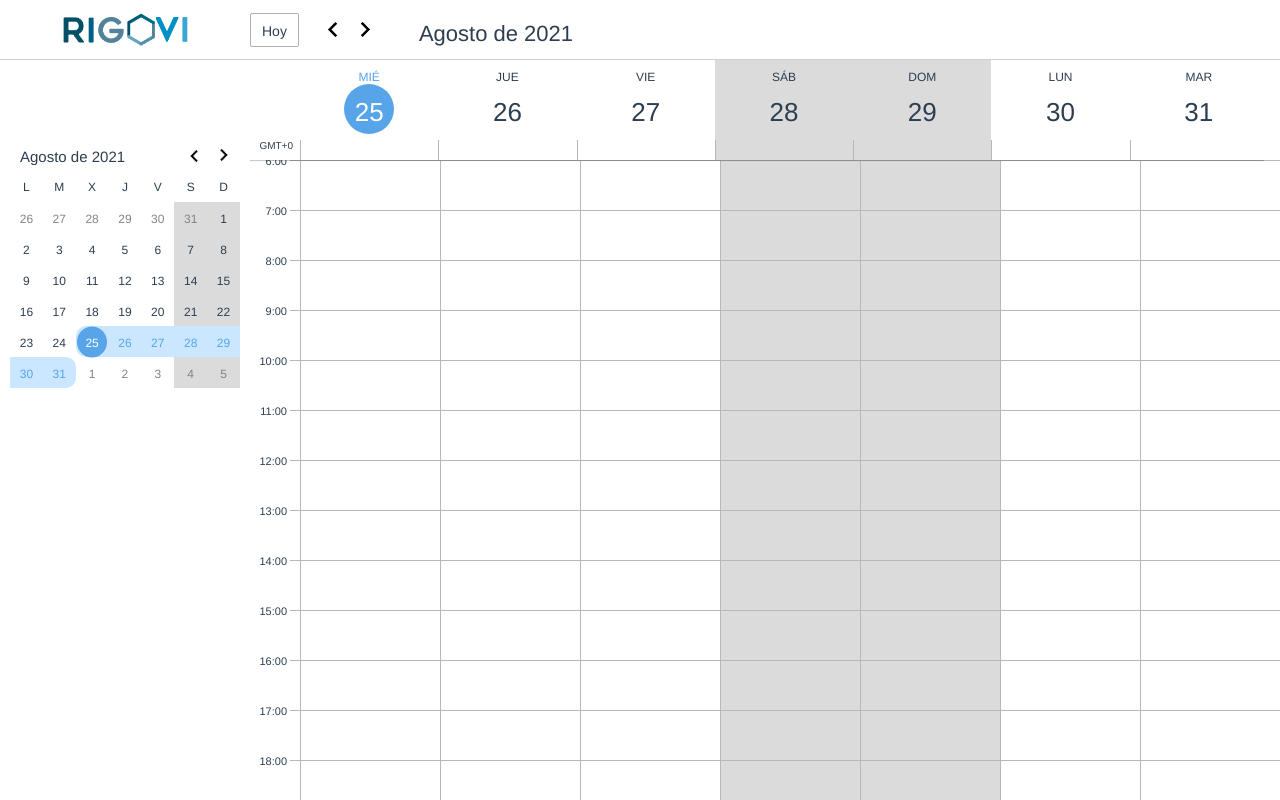
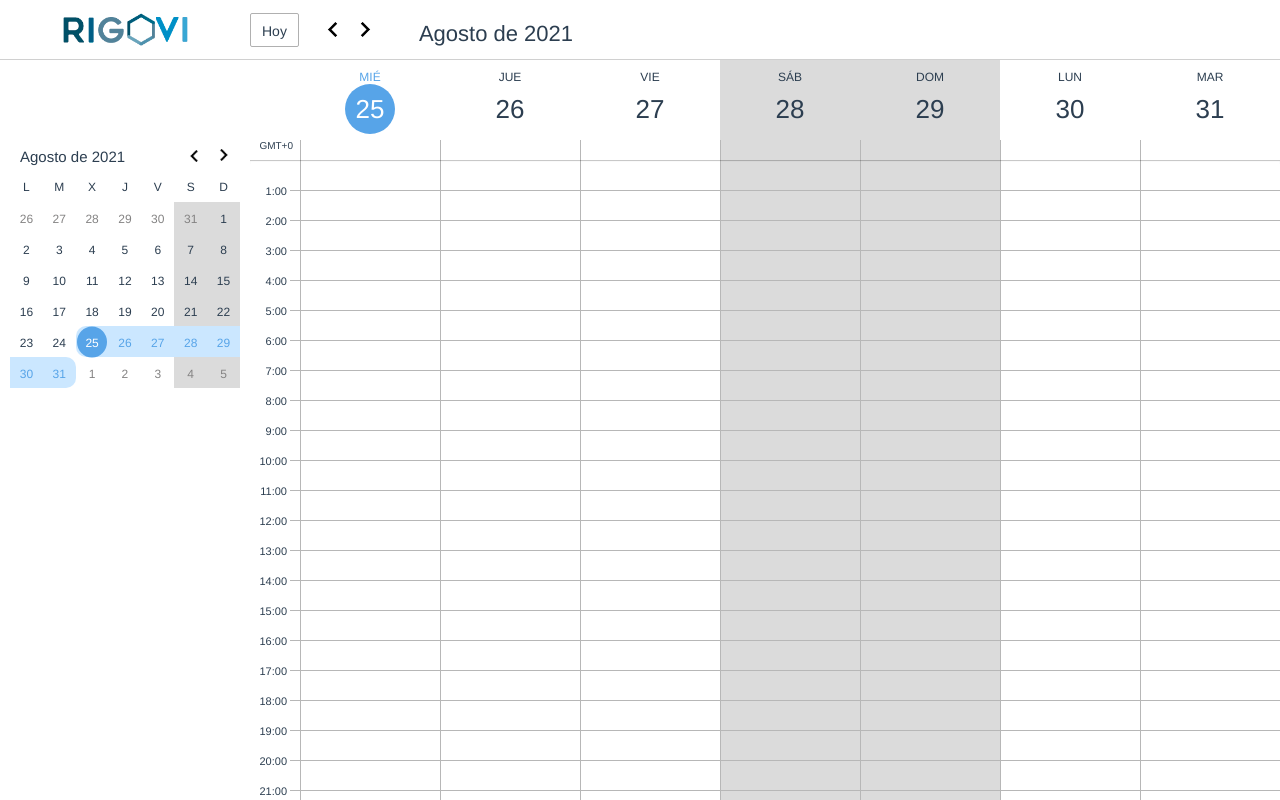
Before and after one commit to RJ64/ccr-calendar, a Vue app: page / in a window 1280 px wide. Built offline with nearby package versions, Linux system fonts and the light colour scheme.

Commit message:
Se pone padding en la cabecera si hay scroll y se ajusta correctamente y se mantiene sincronizado. Fix para que se vea bien en todos los navegadores el centrado del número del día en la cabecera de la semana

```diff
--- a/src/components/cabecera/Cabecera.vue
+++ b/src/components/cabecera/Cabecera.vue
@@ -35,13 +35,13 @@ export default {
   },
   methods: {
     semanaAnterior() {
-      this.$emit("semanaAnterior", "semanaAnterior");
+      this.$emit("semanaAnterior");
     },
     semanaSiguiente() {
-      this.$emit("semanaSiguiente", "semanaSiguiente");
+      this.$emit("semanaSiguiente");
     },
     irAHoy() {
-      this.$emit("irAHoy", "irAHoy");
+      this.$emit("irAHoy");
     },
     nombreMesCabecera() {
       let ultimoDiaViendoEnSemana = new Date(this.primerDiaSemanaMostrando.getTime() + (1000 * 60 * 60 * 24 * (this.numDiasMostrando - 1)));
--- a/src/components/calendarioResumen/CabeceraResumenSemana.vue
+++ b/src/components/calendarioResumen/CabeceraResumenSemana.vue
@@ -1,6 +1,10 @@
 <template>
 
-  <div class="cabeceraCalendarioResumenSemana">
+  <div
+    class="cabeceraCalendarioResumenSemana"
+    :style="{
+      'padding-right': paddingCabeceraSiScroll+'px'
+    }">
 
     <DiasCabeceraResumenSemana
       :primerDiaSemanaMostrando="primerDiaSemanaMostrando"
@@ -22,6 +26,7 @@ import EventosDiaCompletoCabeceraResumenSemana from './EventosDiaCompletoCabecer
 
 export default {
   name: 'CabeceraResumenSemana',
+  emits: ["cabeceraResumenSemanaMontada"],
   components: {
     DiasCabeceraResumenSemana,
     EventosDiaCompletoCabeceraResumenSemana,
@@ -39,6 +44,10 @@ export default {
       type: Date,
       required: true,
     },
+    paddingCabeceraSiScroll: {
+      type: Number,
+      required: true,
+    },
   },
   methods: {
     zonaHoraria() {
@@ -46,6 +55,9 @@ export default {
       let signo = cambioHorario > 0 ? '-' : '+';
       return 'GMT' + signo + Math.abs(cambioHorario);
     },
+  },
+  mounted() {
+      this.$emit("cabeceraResumenSemanaMontada");
   },
 }
 </script>
@@ -57,7 +69,6 @@ export default {
   width: 100%;
   height: 100px;
   position: relative;
-  padding-right: 12px;
 }
 .cabeceraCalendarioResumenSemana::after {
   -moz-box-shadow: inset 0 1px 1px 0 rgba(0,0,0,.14),inset 0 2px 1px -1px rgba(0,0,0,.12);
@@ -65,9 +76,12 @@ export default {
   content: "";
   height: 4px;
   position: absolute;
-  width: calc(100% - 16px);
+  width: 100%;
   z-index: 505;
   left: 0;
   bottom: -4px;
 }
+.cabeceraCalendarioResumenSemana.scroll {
+  padding-right: 12px;
+}
 </style>
--- a/src/components/calendarioResumen/CalendarioResumenSemana.vue
+++ b/src/components/calendarioResumen/CalendarioResumenSemana.vue
@@ -3,7 +3,9 @@
   <CabeceraResumenSemana
     :primerDiaSemanaMostrando="primerDiaSemanaMostrando"
     :numDiasMostrando="numDiasMostrando"
-    :hoy="hoy"/>
+    :hoy="hoy"
+    :paddingCabeceraSiScroll="paddingCabeceraSiScroll"
+    @cabeceraResumenSemanaMontada="cabeceraResumenSemanaMontada"/>
 
   <HorasResumenSemana
     :primerDiaSemanaMostrando="primerDiaSemanaMostrando"
@@ -36,5 +38,47 @@ export default {
       required: true,
     },
   },
+  data() {
+      return {
+          paddingCabeceraSiScroll: 0,
+      };
+  },
+  methods: {
+    cambioSizeVentana() {
+      this.actualizarPaddingCabeceraSiScrollPresente();
+    },
+    actualizarPaddingCabeceraSiScrollPresente() {
+
+      let selectorExteriorEventos = document.querySelector(".zonaPrincipalCalendarioResumenSemana");
+      let selectorLateralZonaHoraria = document.querySelector(".lateralZonaHoraria");
+      let selectorEventosPorHoras = document.querySelector(".zonaPrincipalEventos");
+      // Si no hay scroll o no se ha cargado todavía
+      if (
+        selectorExteriorEventos === null
+        || selectorLateralZonaHoraria === null
+        || selectorEventosPorHoras === null
+        || selectorExteriorEventos.offsetWidth === (selectorLateralZonaHoraria.offsetWidth + selectorEventosPorHoras.offsetWidth)
+      ) {
+        this.paddingCabeceraSiScroll = 0;
+      }
+      // Si hay scroll
+      else {
+        this.paddingCabeceraSiScroll = selectorExteriorEventos.offsetWidth - (selectorLateralZonaHoraria.offsetWidth + selectorEventosPorHoras.offsetWidth);
+      }
+
+    },
+    cabeceraResumenSemanaMontada() {
+      this.actualizarPaddingCabeceraSiScrollPresente();
+    },
+  },
+  mounted() {
+    this.cambioSizeVentana();
+  },
+  created() {
+    window.addEventListener("resize", this.cambioSizeVentana);
+  },
+  unmounted() {
+    window.removeEventListener("resize", this.cambioSizeVentana);
+  },
 }
 </script>
--- a/src/components/calendarioResumen/DiasCabeceraResumenSemana.vue
+++ b/src/components/calendarioResumen/DiasCabeceraResumenSemana.vue
@@ -17,9 +17,11 @@
         }">{{ nombreCortoDiaDeLaSemanaDesdeDia(diaColumnaMostrando(numColumnaDiaPintando)) }}</div>
 
       <div :class="{
-        'numDiaDeLaSemana' : true,
+        'exteriorNumDiaDeLaSemana' : true,
         'esHoy' : mismoDia(diaColumnaMostrando(numColumnaDiaPintando), hoy),
-        }">{{ diaColumnaMostrando(numColumnaDiaPintando).getDate() }}</div>
+      }">
+        <div class="numDiaDeLaSemana">{{ diaColumnaMostrando(numColumnaDiaPintando).getDate() }}</div>
+      </div>
 
     </div>
 
@@ -95,18 +97,28 @@ export default {
 .diaDeLaSemana.esHoy {
   color: #57a4e8;
 }
-.numDiaDeLaSemana {
+.exteriorNumDiaDeLaSemana {
   font-size: 26px;
   width: 50px;
   height: 50px;
   border-radius: 100%;
-  line-height: 56px;
   position: relative;
   left: 50%;
   transform: translate(-50%, 0);
 }
-.numDiaDeLaSemana.esHoy {
+.exteriorNumDiaDeLaSemana.esHoy {
   background-color: #57a4e8;
   color: white;
 }
+.numDiaDeLaSemana {
+  position: absolute;
+  left: 50%;
+  top: 50%;
+  transform: translate(-50%, -50%);
+}
+@-moz-document url-prefix() {
+  .numDiaDeLaSemana {
+    padding-top: 5px;
+  }
+}
 </style>
--- a/src/components/calendarioResumen/HorasResumenSemana.vue
+++ b/src/components/calendarioResumen/HorasResumenSemana.vue
@@ -3,7 +3,7 @@
   <div class="zonaPrincipalCalendarioResumenSemana">
 
       <div class="lateralZonaHoraria">
-        <div :style="{'height': alturaHora+'px'}" v-for="horaPintando in 24" :key="horaPintando" class="filaHora">
+        <div v-for="horaPintando in 24" :key="horaPintando" class="filaHora">
           <div v-if="horaPintando > 1" class="semilinea"></div>
           <div v-if="horaPintando < 24" class="hora">{{ horaPintando }}:00</div>
         </div>
@@ -21,9 +21,9 @@
             'esFinde' : esFinde(diaColumnaMostrando(numColumnaDiaPintando)),
           }">
 
-          <div :style="{'height': alturaHora+'px'}" v-for="horaPintando in 24" :key="horaPintando" class="filaHoraEventos"></div>
+          <div v-for="horaPintando in 24" :key="horaPintando" class="filaHoraEventos"></div>
 
-          <div class="zonaLineaAhora" :style="{'top': ((alturaHora * hoy.getHours()) + ((alturaHora * hoy.getMinutes()) / 60))+'px'}" v-if="mismoDia(diaColumnaMostrando(numColumnaDiaPintando), hoy)">
+          <div class="zonaLineaAhora" :style="{'top': topZonaLineaAhora+'px'}" v-if="mismoDia(diaColumnaMostrando(numColumnaDiaPintando), hoy)">
             <div class="bolaAhora"></div>
             <div class="lineaAhora"></div>
           </div>
@@ -56,8 +56,13 @@ export default {
   },
   data() {
       return {
-          alturaHora: 50,
+          alturaHora: 0,
       };
+  },
+  computed: {
+    topZonaLineaAhora() {
+      return ((this.alturaHora * this.hoy.getHours()) + ((this.alturaHora * this.hoy.getMinutes()) / 60));
+    },
   },
   methods: {
     mismoDia(dia1, dia2) {
@@ -72,9 +77,21 @@ export default {
     esFinde(dia) {
       return shared.esFinde(dia);
     },
+    cambioSizeVentana() {
+      this.actualizarAlturaHora();
+    },
+    actualizarAlturaHora() {
+      this.alturaHora = document.querySelector('.filaHoraEventos').offsetHeight;
+    },
   },
   mounted() {
-    document.querySelector(".zonaPrincipalCalendarioResumenSemana").scrollTop = this.alturaHora * 6;
+    this.cambioSizeVentana();
+  },
+  created() {
+    window.addEventListener("resize", this.cambioSizeVentana);
+  },
+  unmounted() {
+    window.removeEventListener("resize", this.cambioSizeVentana);
   },
 }
 </script>
@@ -90,11 +107,16 @@ export default {
 .lateralZonaHoraria {
   float: left;
   width: 50px;
+  min-height: 100%;
+  display: flex;
+  flex-direction: column;
 }
 .filaHora {
   float: left;
   width: 100%;
   position: relative;
+  flex: 1;
+  min-height: 30px;
 }
 .filaHora .semilinea {
   position: absolute;
@@ -114,10 +136,14 @@ export default {
 .zonaPrincipalEventos {
   float: left;
   width: calc(100% - 50px);
+  height: 100%;
 }
 .columnaDiaEventos {
   float: left;
   position: relative;
+  display: flex;
+  flex-direction: column;
+  min-height: 100%;
 }
 .columnaDiaEventos.esFinde {
   background-color: #dbdbdb;
@@ -145,8 +171,11 @@ export default {
   width: 100%;
   border-left: 1px solid #b7b7b7;
   border-top: 1px solid #b7b7b7;
+  flex: 1;
+  min-height: 30px;
 }
 .filaHoraEventos:first-child {
   border-top: none;
+  padding-top: 1px;
 }
 </style>
```
